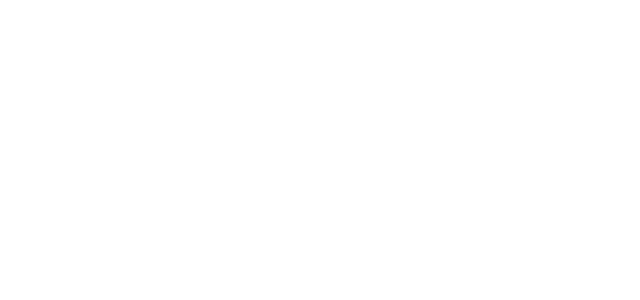
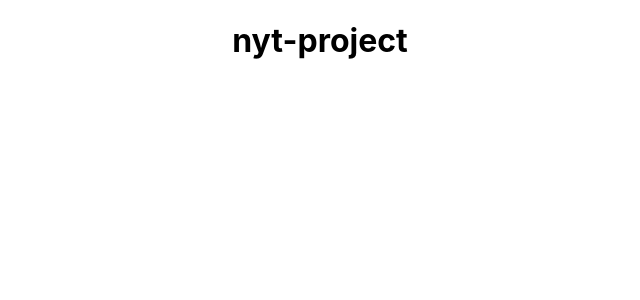
Before and after one commit to userigorgithub/nyt-project, a React (Create React App) app: page / in a window 1280 px wide. Shown: the top 300 px of the page, without its empty margins (320-960 px from the left). Built offline with nearby package versions, Linux system fonts and the light colour scheme.

Commit message:
Implement Header (app's title) on the main page

```diff
--- a/src/components/App/App.js
+++ b/src/components/App/App.js
@@ -1,6 +1,6 @@
 import './App.css';
 import React, { useState } from "react";
-
+import Header from '../Header/Header';
 
 
 
@@ -11,7 +11,7 @@
 
   return (
     <div className="App">
-
+      <Header/>
     </div>
   )
 }
--- a/src/components/Header/Header.js
+++ b/src/components/Header/Header.js
@@ -0,0 +1,13 @@
+import './Header.css';
+import React from 'react';
+
+const Header = () => {
+
+  return (
+    <div className='Header'>
+      <h1>nyt-project</h1>
+    </div>
+  )
+}
+
+export default Header;
```
